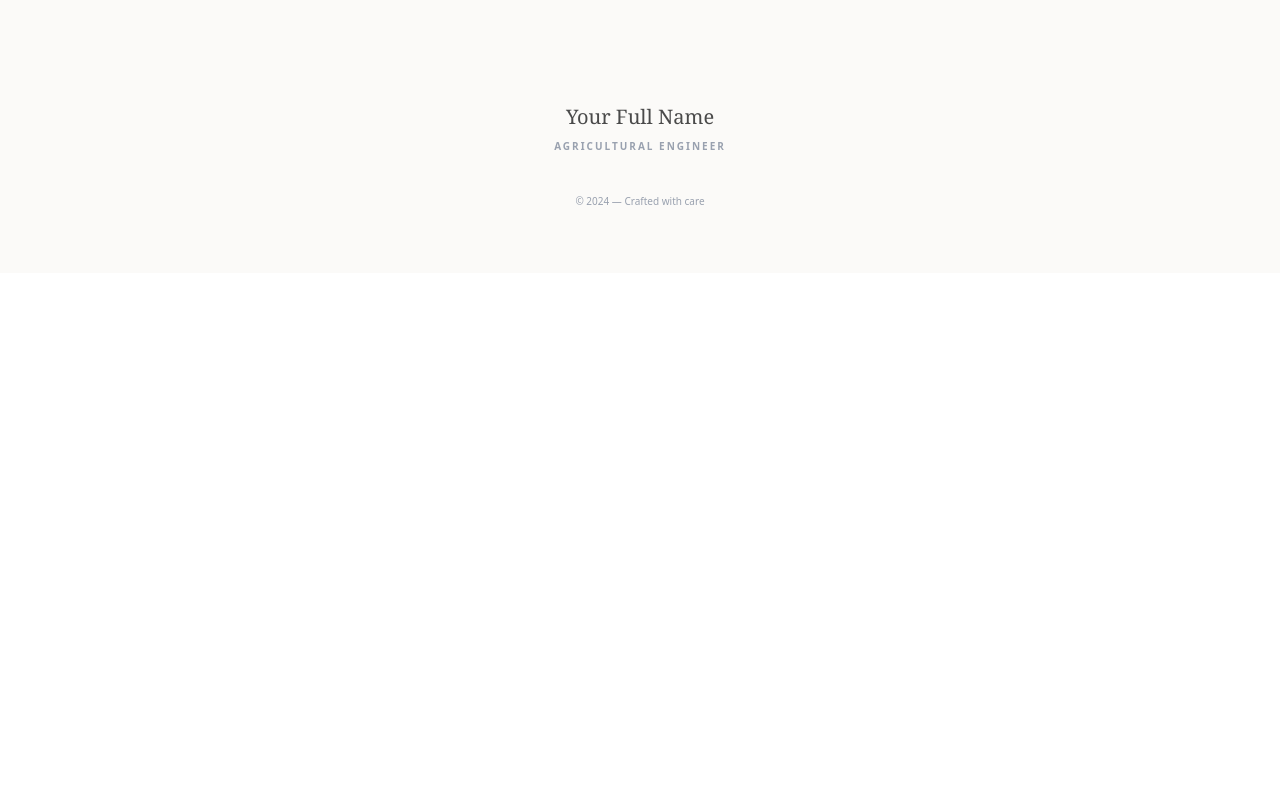
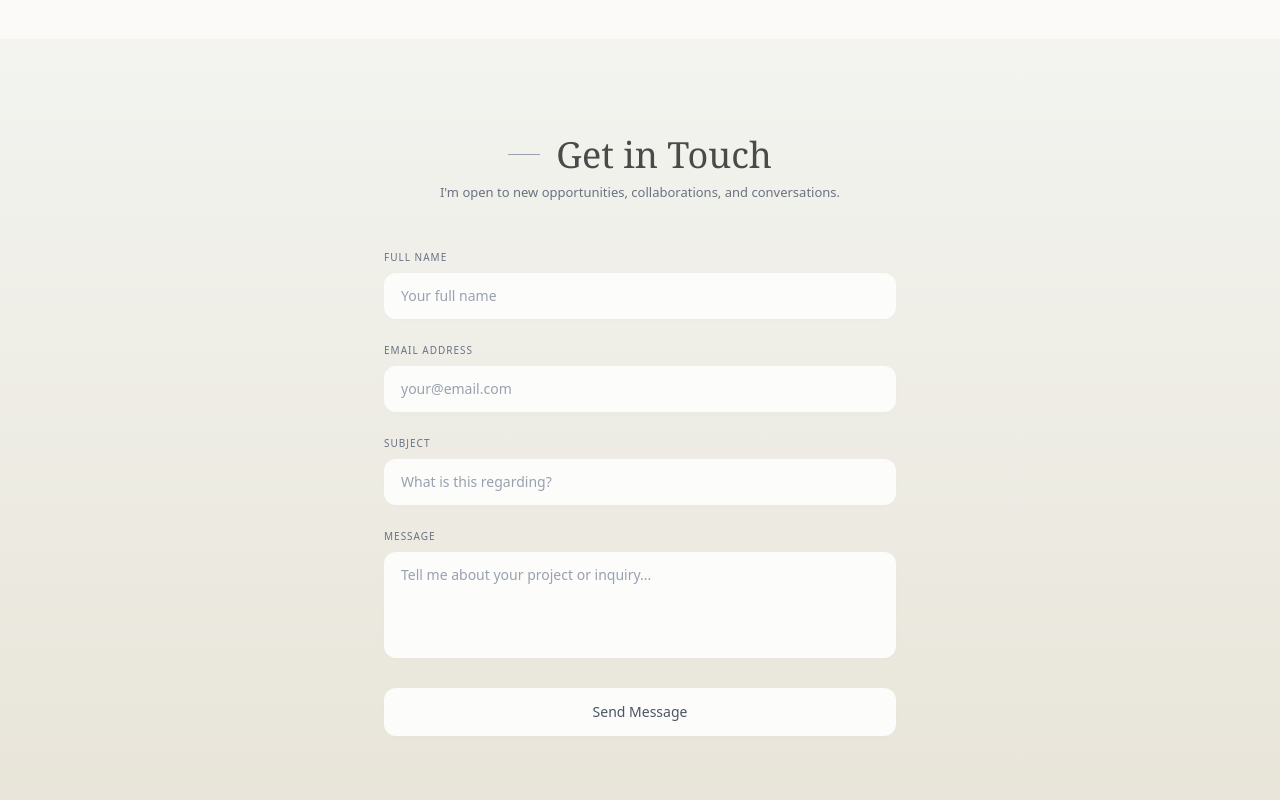
Before and after one commit to mohamedsaberq7-ui/my-portofolio, a Next.js app: page / in a window 1280 px wide. Shown: the part 2700-3500 px from the top of the page. Before the commit the page ends 2973 px from the top, so only its background shows below. Built offline with nearby package versions, Linux system fonts and the light colour scheme; no server answers; the database is empty.

Commit message:
feat: implement contact form with Nodemailer API integration and UI section

```diff
--- a/package.json
+++ b/package.json
@@ -12,12 +12,14 @@
     "axios": "^1.14.0",
     "mongoose": "^9.3.3",
     "next": "16.1.6",
+    "nodemailer": "^8.0.4",
     "react": "19.2.3",
     "react-dom": "19.2.3"
   },
   "devDependencies": {
     "@tailwindcss/postcss": "^4",
     "@types/node": "^20",
+    "@types/nodemailer": "^7.0.11",
     "@types/react": "^19",
     "@types/react-dom": "^19",
     "eslint": "^9",
--- a/src/app/(site)/page.tsx
+++ b/src/app/(site)/page.tsx
@@ -11,7 +11,7 @@ export default async function Home() {
       <AboutSection />
       <ExprianceSection />
       <CertificateSection />
-      {/* <ContactSection /> */}
+      <ContactSection />
     </>
   );
 }
--- /dev/null
+++ b/src/app/api/contact/route.ts
@@ -0,0 +1,51 @@
+import { NextResponse } from "next/server";
+import nodemailer from "nodemailer";
+
+export async function POST(req: Request) {
+  try {
+    const { name, email, subject, message } = await req.json();
+
+    if (!name || !email || !subject || !message) {
+      return NextResponse.json(
+        { message: "All fields are required" },
+        { status: 400 }
+      );
+    }
+
+    const transporter = nodemailer.createTransport({
+      service: "gmail",
+      auth: {
+        user: process.env.EMAIL_USER,
+        pass: process.env.EMAIL_PASS,
+      },
+    });
+
+    const mailOptions = {
+      from: process.env.EMAIL_USER,
+      to: process.env.EMAIL_USER, // Send to the user's email
+      cc: "mohamed.saber.q7@gmail.com", // Fallback CC to ensure it reaches the requested email
+      subject: `Portfolio Contact: ${subject}`,
+      html: `
+        <h3>New Contact Form Submission</h3>
+        <p><strong>Name:</strong> ${name}</p>
+        <p><strong>Email:</strong> ${email}</p>
+        <p><strong>Subject:</strong> ${subject}</p>
+        <p><strong>Message:</strong></p>
+        <p>${message.replace(/\n/g, "<br>")}</p>
+      `,
+    };
+
+    await transporter.sendMail(mailOptions);
+
+    return NextResponse.json(
+      { message: "Email sent successfully" },
+      { status: 200 }
+    );
+  } catch (error) {
+    console.error("Error sending email:", error);
+    return NextResponse.json(
+      { message: "Failed to send email" },
+      { status: 500 }
+    );
+  }
+}
--- a/src/components/sections/ContactSection.tsx
+++ b/src/components/sections/ContactSection.tsx
@@ -1,6 +1,47 @@
-import React from "react";
+"use client";
+
+import React, { useState } from "react";
 
 export default function ContactSection() {
+  const [formData, setFormData] = useState({
+    name: "",
+    email: "",
+    subject: "",
+    message: "",
+  });
+  const [status, setStatus] = useState<"idle" | "loading" | "success" | "error">("idle");
+  const [errorMessage, setErrorMessage] = useState("");
+
+  const handleChange = (e: React.ChangeEvent<HTMLInputElement | HTMLTextAreaElement>) => {
+    setFormData({ ...formData, [e.target.name]: e.target.value });
+  };
+
+  const handleSubmit = async (e: React.FormEvent) => {
+    e.preventDefault();
+    setStatus("loading");
+    setErrorMessage("");
+
+    try {
+      const res = await fetch("/api/contact", {
+        method: "POST",
+        headers: { "Content-Type": "application/json" },
+        body: JSON.stringify(formData),
+      });
+
+      if (res.ok) {
+        setStatus("success");
+        setFormData({ name: "", email: "", subject: "", message: "" });
+      } else {
+        const errorData = await res.json();
+        throw new Error(errorData.message || "Failed to send message");
+      }
+    } catch (error: any) {
+      console.error(error);
+      setStatus("error");
+      setErrorMessage(error.message || "An unexpected error occurred");
+    }
+  };
+
   return (
     <section
       id="contact"
@@ -17,13 +58,29 @@ export default function ContactSection() {
           I'm open to new opportunities, collaborations, and conversations.
         </p>
 
-        <form className="w-full space-y-6" onSubmit={(e) => e.preventDefault()}>
+        {status === "success" ? (
+          <div className="w-full bg-[#ecfdf5] border border-[#a7f3d0] flex flex-col items-center justify-center p-8 rounded-xl opacity-0 animate-[fadeIn_0.5s_ease-in-out_forwards] text-center">
+            <h3 className="text-xl font-medium text-[#065f46] mb-2">Message Sent!</h3>
+            <p className="text-[#047857] text-sm">Thank you for reaching out. I'll get back to you soon.</p>
+            <button
+              onClick={() => setStatus("idle")}
+              className="mt-6 text-[#059669] text-sm font-medium hover:underline"
+            >
+              Send another message
+            </button>
+          </div>
+        ) : (
+          <form className="w-full space-y-6" onSubmit={handleSubmit}>
             <div>
               <label className="block text-[10px] font-medium tracking-widest text-gray-500 uppercase mb-2">
                 Full Name
               </label>
               <input
                 type="text"
+                name="name"
+                value={formData.name}
+                onChange={handleChange}
+                required
                 placeholder="Your full name"
                 className="w-full bg-[#fcfcfb] bg-opacity-70 border border-transparent focus:border-[#8eb19d] rounded-xl px-4 py-3 text-sm text-gray-700 outline-none shadow-[0_2px_10px_-5px_rgba(0,0,0,0.05)] transition-all placeholder:text-gray-400"
               />
@@ -34,7 +91,25 @@ export default function ContactSection() {
               </label>
               <input
                 type="email"
+                name="email"
+                value={formData.email}
+                onChange={handleChange}
+                required
                 placeholder="your@email.com"
+                className="w-full bg-[#fcfcfb] bg-opacity-70 border border-transparent focus:border-[#8eb19d] rounded-xl px-4 py-3 text-sm text-gray-700 outline-none shadow-[0_2px_10px_-5px_rgba(0,0,0,0.05)] transition-all placeholder:text-gray-400"
+              />
+            </div>
+            <div>
+              <label className="block text-[10px] font-medium tracking-widest text-gray-500 uppercase mb-2">
+                Subject
+              </label>
+              <input
+                type="text"
+                name="subject"
+                value={formData.subject}
+                onChange={handleChange}
+                required
+                placeholder="What is this regarding?"
                 className="w-full bg-[#fcfcfb] bg-opacity-70 border border-transparent focus:border-[#8eb19d] rounded-xl px-4 py-3 text-sm text-gray-700 outline-none shadow-[0_2px_10px_-5px_rgba(0,0,0,0.05)] transition-all placeholder:text-gray-400"
               />
             </div>
@@ -44,17 +119,32 @@ export default function ContactSection() {
               </label>
               <textarea
                 rows={4}
+                name="message"
+                value={formData.message}
+                onChange={handleChange}
+                required
                 placeholder="Tell me about your project or inquiry..."
                 className="w-full bg-[#fcfcfb] bg-opacity-70 border border-transparent focus:border-[#8eb19d] rounded-xl px-4 py-3 text-sm text-gray-700 outline-none shadow-[0_2px_10px_-5px_rgba(0,0,0,0.05)] transition-all placeholder:text-gray-400 resize-none"
               ></textarea>
             </div>
+
+            {status === "error" && (
+              <p className="text-red-500 text-sm mt-2">{errorMessage}</p>
+            )}
+
             <button
               type="submit"
-            className="w-full bg-[#fcfcfb] hover:bg-white text-gray-600 font-medium py-3.5 px-4 rounded-xl shadow-[0_2px_10px_-5px_rgba(0,0,0,0.05)] hover:shadow-[0_4px_15px_-5px_rgba(0,0,0,0.1)] transition-all text-sm mt-2"
+              disabled={status === "loading"}
+              className="w-full bg-[#fcfcfb] hover:bg-white disabled:bg-opacity-50 disabled:cursor-not-allowed text-gray-600 font-medium py-3.5 px-4 rounded-xl shadow-[0_2px_10px_-5px_rgba(0,0,0,0.05)] hover:shadow-[0_4px_15px_-5px_rgba(0,0,0,0.1)] transition-all text-sm mt-2 flex justify-center items-center"
             >
-            Send Message
+              {status === "loading" ? (
+                <div className="w-5 h-5 border-2 border-gray-400 border-t-transparent rounded-full animate-spin"></div>
+              ) : (
+                "Send Message"
+              )}
             </button>
           </form>
+        )}
       </div>
     </section>
   );
```
Also changed, not shown: 1 other file (tests, documents, lock files or other folders). Lines whose indentation alone changed are shown as unchanged.
